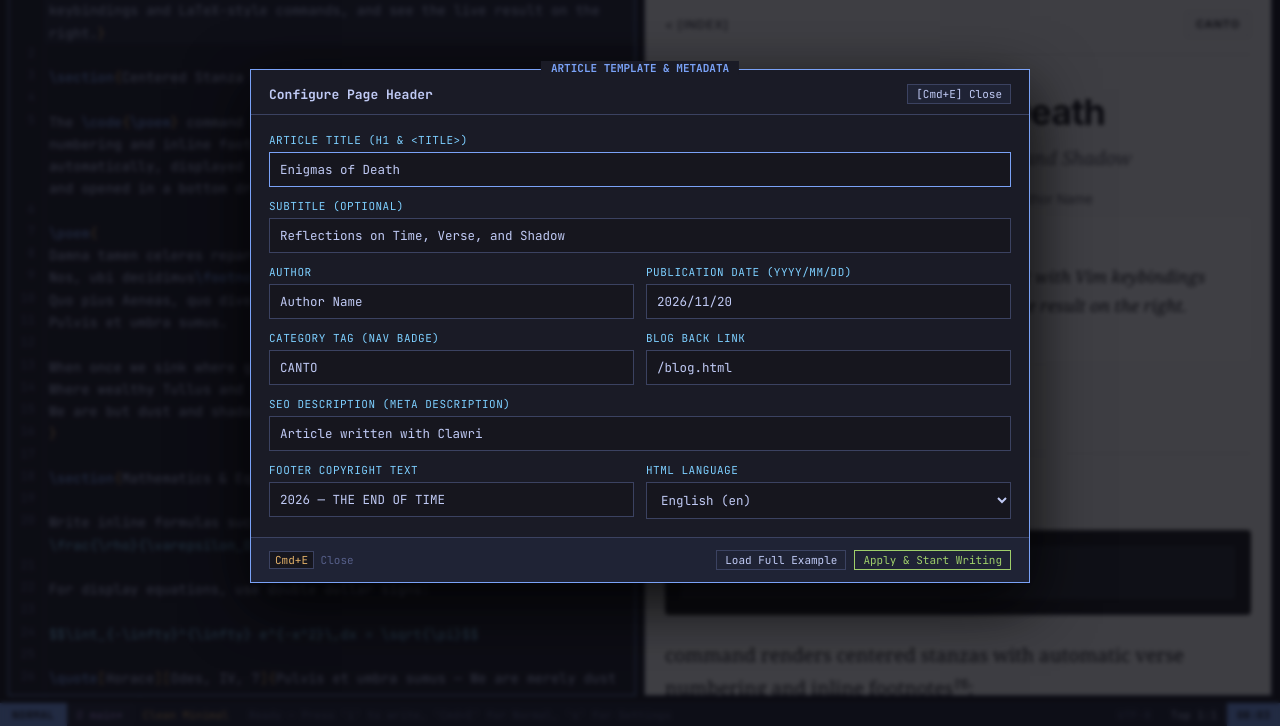
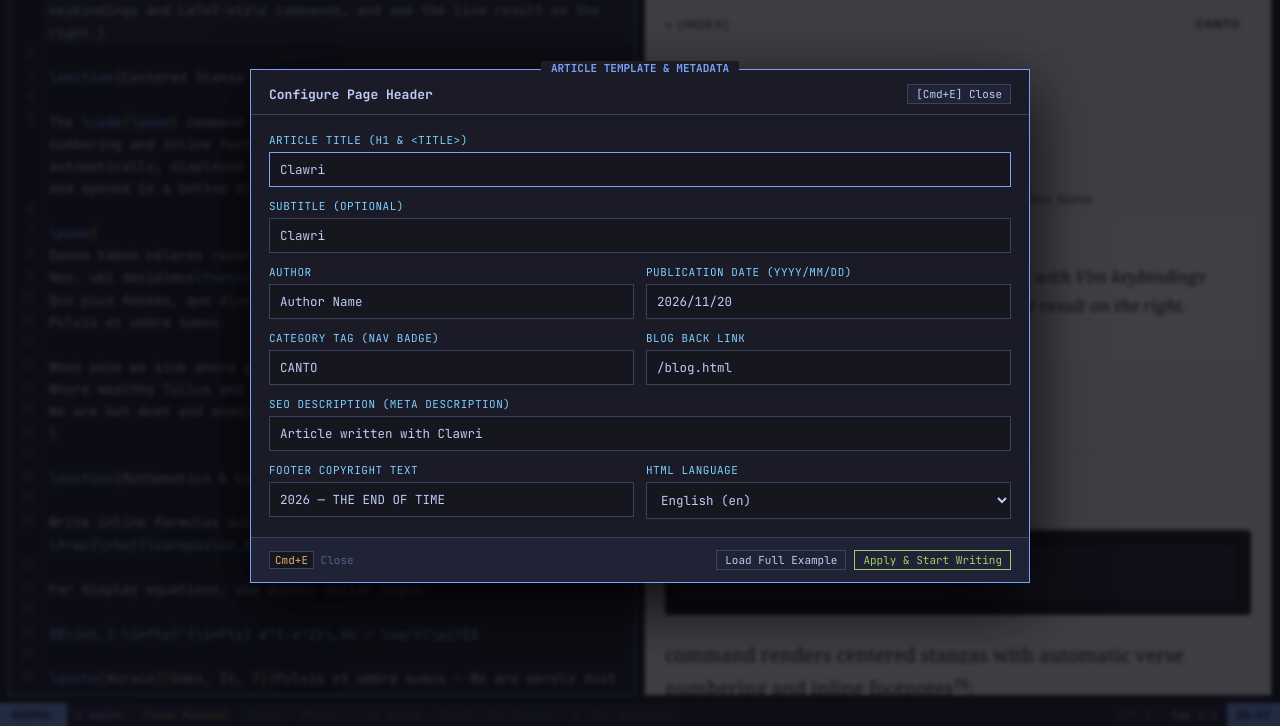
Before and after one commit to GeneralizedAbstractNonsense/Clawri, a plain HTML site: page clawri1.html in a window 1280 px wide. Shown: the part 74-800 px from the top of the page. Drawn offline with nearby package versions, Linux system fonts and the light colour scheme.

Commit message:
Update clawri1.html

```diff
--- a/clawri1.html
+++ b/clawri1.html
@@ -1803,8 +1803,8 @@ def euler_identity():
 
 const DEFAULT_STATE = {
   meta: {
-    title: "Enigmas of Death",
-    subtitle: "Reflections on Time, Verse, and Shadow",
+    title: "Clawri",
+    subtitle: "Clawri",
     author: "Author Name",
     date: new Date().toISOString().slice(0, 10).replace(/-/g, '/'),
     tag: "CANTO",
```
